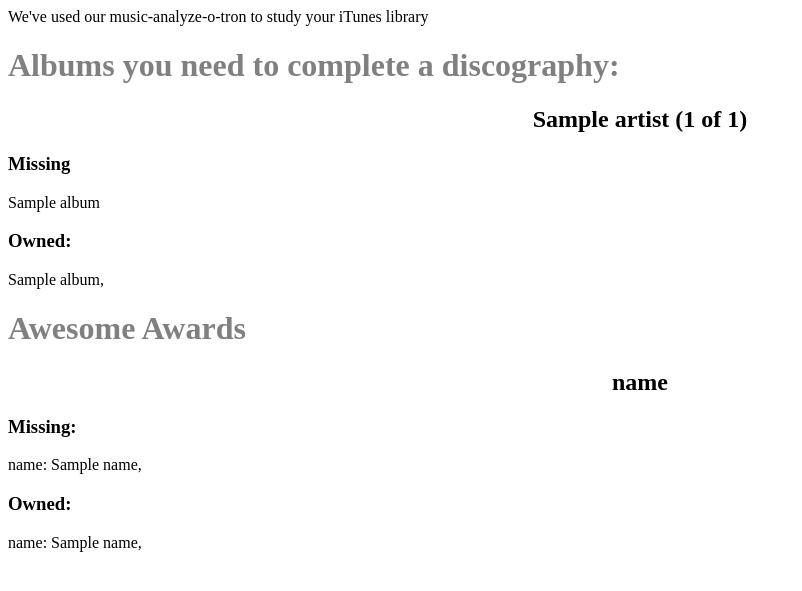
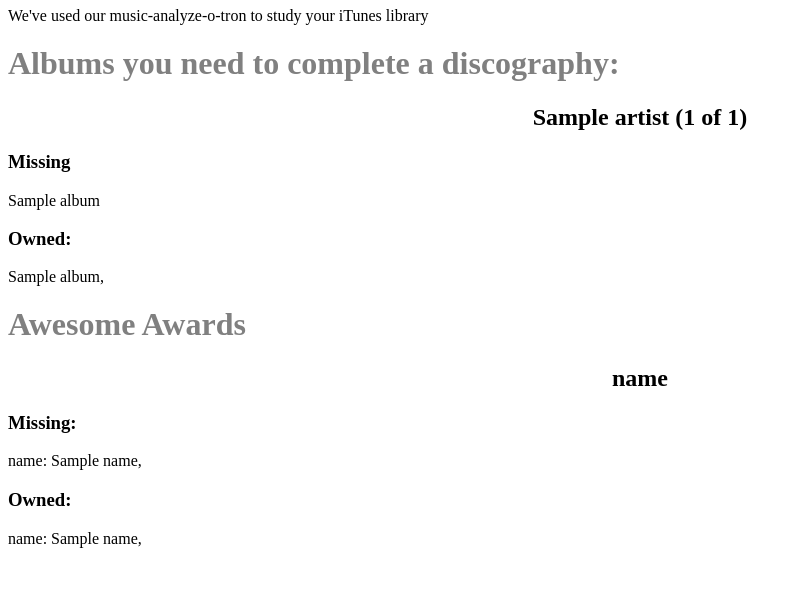
Before and after one commit to BDFife/MHDBOS2013, a Flask app: template templates/results.html in a window 1280 px wide. Shown: the top 591 px of the page, without its empty margins (0-802 px from the left). Run offline with Flask 2, Linux system fonts and the light colour scheme; the template is opened without the code that fills it: most values are stand-ins (such as "Sample title", 1, 10 or a date in 2020).

Commit message:
Replaced <p> with <br> to improve spacing.

```diff
--- a/static/collector.css
+++ b/static/collector.css
@@ -23,6 +23,10 @@ h1 {
 
 h2 {
   text-align: center;
+}
+
+p {
+  line-height:100%
 }
 
 .headline {
--- a/templates/results.html
+++ b/templates/results.html
@@ -29,7 +29,7 @@
           of {{full_discog[artist]|length}})</H2>
         <H3>Missing</H3>
           {% for album in discog[artist]['missing'] %}
-            <p>{{album}}</p>
+            {{album}}<br>
           {% endfor %}
         <H3>Owned:</H3>
           <p>
@@ -53,19 +53,19 @@
       <H2>{{award}}</H2>
       <H3>Missing:</H3>
         {% for artist in awards[award]['needed'].keys() %}
-        <p>{{artist}}:
+        {{artist}}:
           {% for album in awards[award]['needed'][artist] %}
            {{album}},
           {% endfor %}
-        </p>
+        <br>
         {% endfor %}
       <H3>Owned:</H3>
         {% for artist in awards[award]['owned'].keys() %}
-          <p>{{artist}}:
+          {{artist}}:
             {% for album in awards[award]['owned'][artist] %}
               {{album}},
             {% endfor %}
-        </p>
+        <br>
         {% endfor %}
     {% endfor %}
 
```
